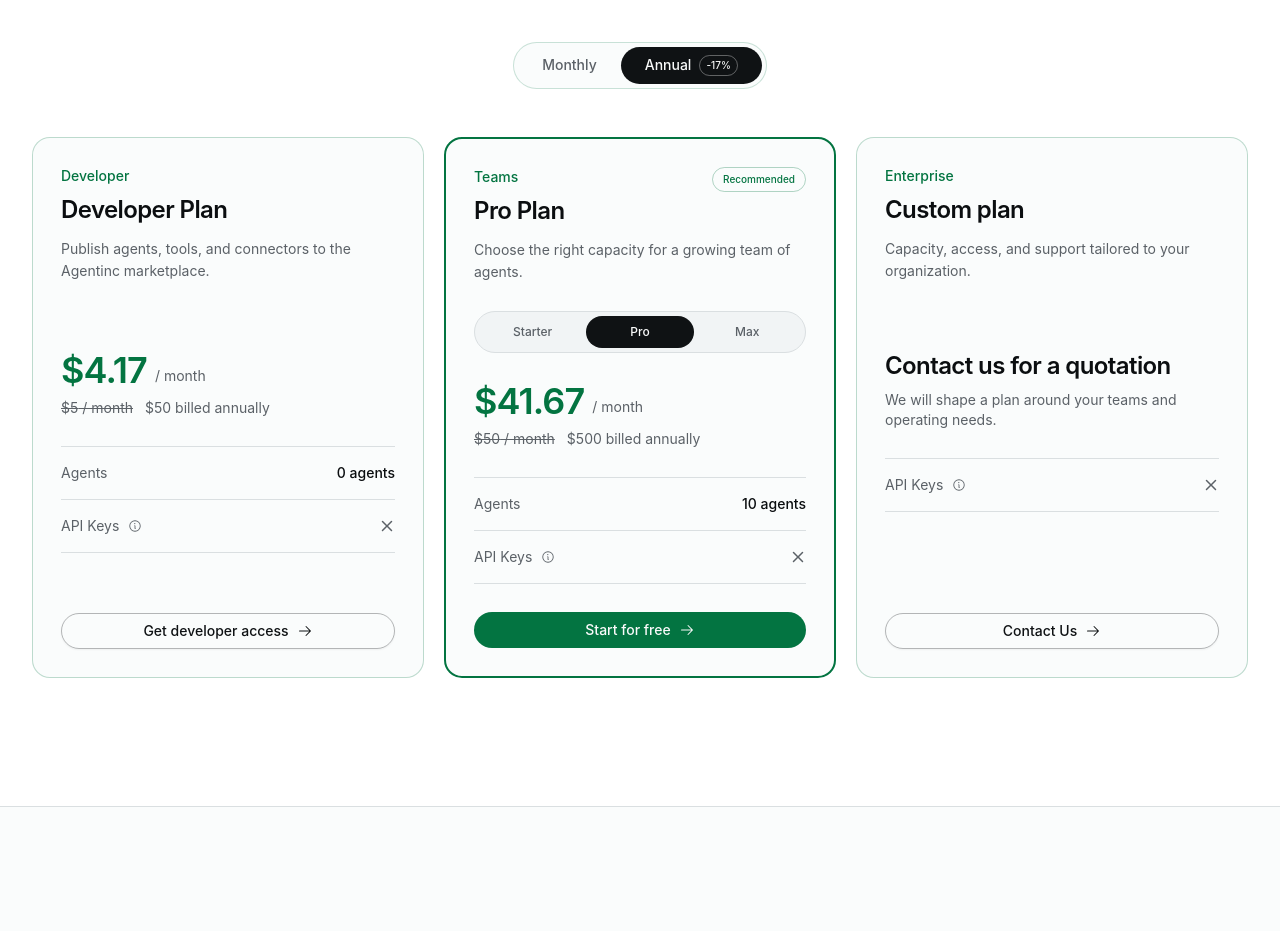
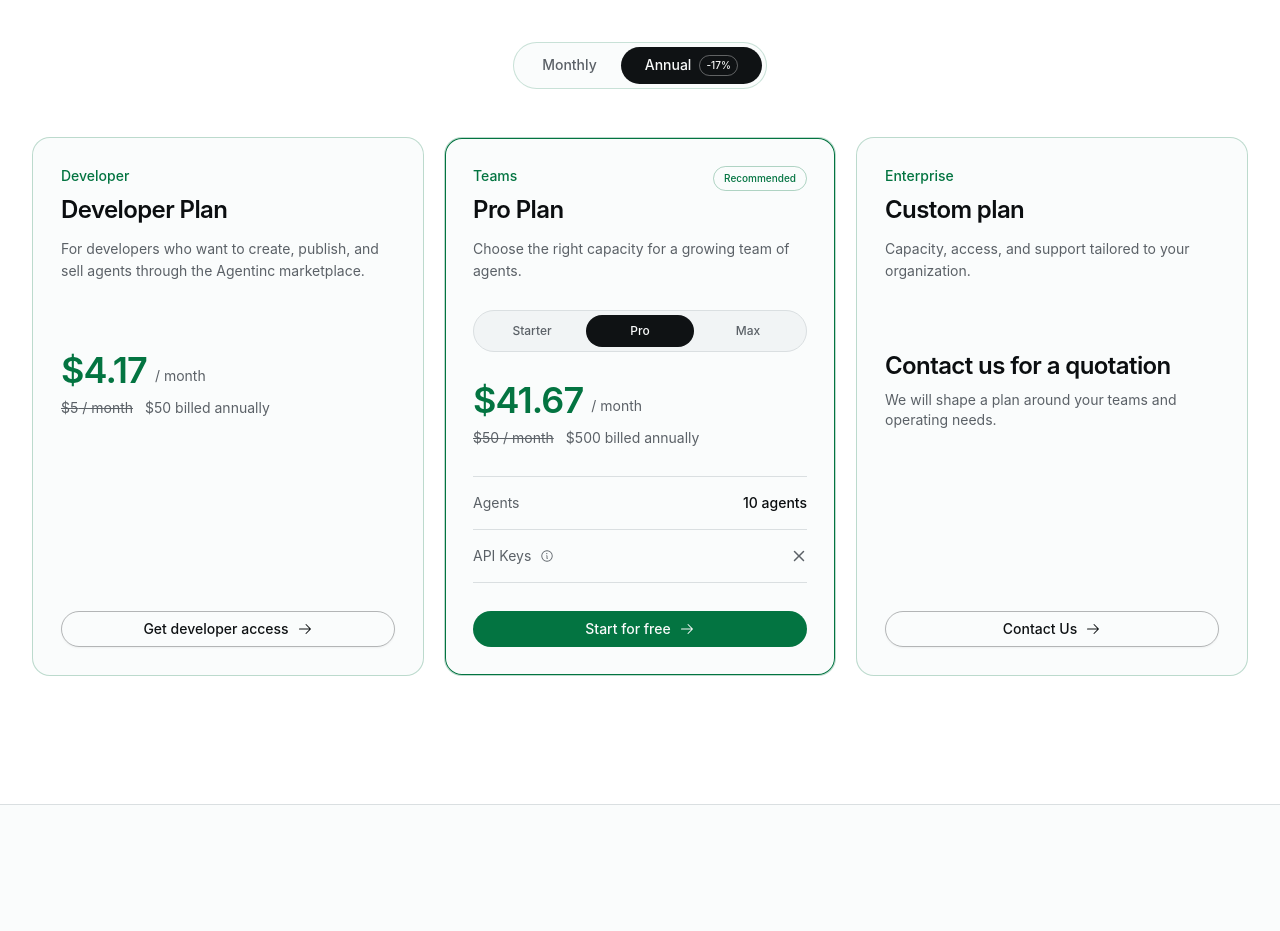
Before and after one commit to agentinc/landing-page, a React (Vite) app: page / in a window 1280 px wide. Shown: the part 5421-6352 px from the top of the page. Built offline with nearby package versions, Linux system fonts and the light colour scheme; no server answers.

Commit message:
clarify developer pricing and stabilize recommendation

```diff
--- a/src/routes/index.tsx
+++ b/src/routes/index.tsx
@@ -771,7 +771,7 @@
 
   return (
     <article
-      className={`flex min-h-full flex-col rounded-2xl bg-background p-6 sm:p-7 ${isRecommended ? 'border-2 border-brand' : 'border border-brand/25'}`}
+      className={`flex min-h-full flex-col rounded-2xl border border-brand/25 bg-background p-6 sm:p-7 ${isRecommended ? 'ring-1 ring-brand ring-inset' : ''}`}
     >
       <div className="flex items-start justify-between gap-4">
         <div>
@@ -834,17 +834,12 @@
         <h3 className="mt-2 text-2xl font-semibold tracking-tight">{developerPlan.name}</h3>
       </div>
       <p className="mt-3 min-h-12 text-sm leading-relaxed text-muted-foreground">
-        Publish agents, tools, and connectors to the Agentinc marketplace.
+        For developers who want to create, publish, and sell agents through the Agentinc marketplace.
       </p>
 
       <div className="mt-16">
         <PlanPrice plan={developerPlan} billing={billing} />
       </div>
-
-      <dl className="my-7 divide-y divide-border border-y border-border">
-        <PricingFact label="Agents" value="0 agents" />
-        <ApiKeyFact startingCredits={developerPlan.startingCredits} />
-      </dl>
 
       <Button
         type="button"
@@ -884,10 +879,6 @@
           We will shape a plan around your teams and operating needs.
         </p>
       </div>
-
-      <dl className="my-7 border-y border-border">
-        <ApiKeyFact />
-      </dl>
 
       <Button
         type="button"
@@ -982,7 +973,7 @@
   );
 }
 
-function ApiKeyFact({ startingCredits }: { startingCredits?: number }) {
+function ApiKeyFact({ startingCredits }: { startingCredits: number }) {
   const requirement = getApiKeyRequirement(startingCredits);
   const tooltipId = useId();
 
@@ -1014,11 +1005,7 @@
   );
 }
 
-function getApiKeyRequirement(startingCredits?: number) {
-  if (startingCredits === undefined) {
-    return 'If an API key is needed, the minimum Starting Credits will be included in your quotation.';
-  }
-
+function getApiKeyRequirement(startingCredits: number) {
   if (startingCredits === 0) {
     return 'If an API key is needed, no minimum Starting Credits are required.';
   }
```
